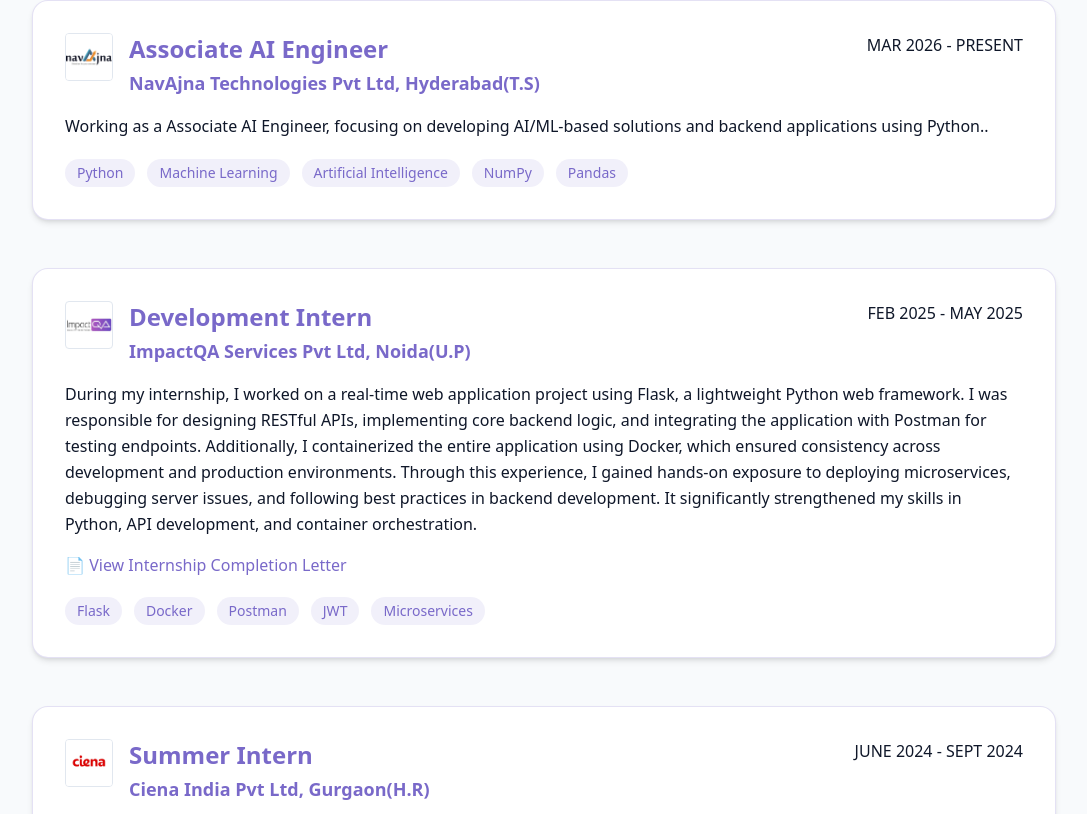
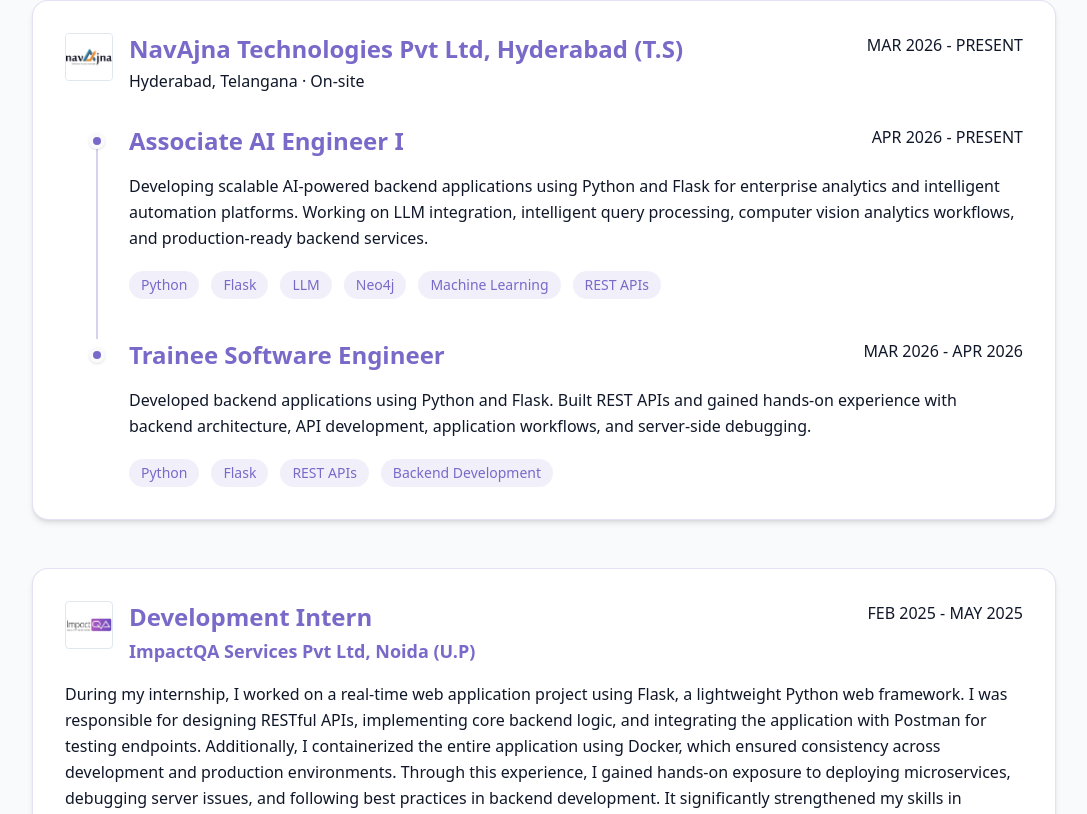
Before and after one commit to anmjain1409/Portfolio, a React (Vite) app: page / in a window 1280 px wide. Shown: the part 1886-2700 px from the top of the page, without its empty margins (96-1183 px from the left). Built offline with nearby package versions, Linux system fonts and the light colour scheme.

Commit message:
Update ExperienceSection.jsx

```diff
--- a/src/components/ExperienceSection.jsx
+++ b/src/components/ExperienceSection.jsx
@@ -2,9 +2,90 @@
 import cienaLogo from "@/assets/Ciena.png";
 import ypsilonLogo from "@/assets/ypsilon_it_solutions.png";
 import iitLogo from "@/assets/E&ICT Academy.png";
-import navAjnaLogo from "@/assets/navAjnaLogo.jpg"
+import navAjnaLogo from "@/assets/navAjnaLogo.jpg";
 
 export const ExperienceSection = () => {
+  const experiences = [
+    {
+      type: "progression",
+      company: "NavAjna Technologies Pvt Ltd, Hyderabad (T.S)",
+      logo: navAjnaLogo,
+      year: "MAR 2026 - PRESENT",
+      roles: [
+        {
+          role: "Associate AI Engineer I",
+          year: "APR 2026 - PRESENT",
+          description:
+            "Developing scalable AI-powered backend applications using Python and Flask for enterprise analytics and intelligent automation platforms. Working on LLM integration, intelligent query processing, computer vision analytics workflows, and production-ready backend services.",
+          skills: [
+            "Python",
+            "Flask",
+            "LLM",
+            "Neo4j",
+            "Machine Learning",
+            "REST APIs",
+          ],
+        },
+        {
+          role: "Trainee Software Engineer",
+          year: "MAR 2026 - APR 2026",
+          description:
+            "Developed backend applications using Python and Flask. Built REST APIs and gained hands-on experience with backend architecture, API development, application workflows, and server-side debugging.",
+          skills: [
+            "Python",
+            "Flask",
+            "REST APIs",
+            "Backend Development",
+          ],
+        },
+      ],
+    },
+    {
+      type: "single",
+      role: "Development Intern",
+      company: "ImpactQA Services Pvt Ltd, Noida (U.P)",
+      logo: impactqaLogo,
+      year: "FEB 2025 - MAY 2025",
+      certificateLink:
+        "https://drive.google.com/file/d/1M2d0L3ZLbmpKCvBBTOTwmRHw5hFG5bLO/view?usp=sharing",
+      description:
+        "During my internship, I worked on a real-time web application project using Flask, a lightweight Python web framework. I was responsible for designing RESTful APIs, implementing core backend logic, and integrating the application with Postman for testing endpoints. Additionally, I containerized the entire application using Docker, which ensured consistency across development and production environments. Through this experience, I gained hands-on exposure to deploying microservices, debugging server issues, and following best practices in backend development. It significantly strengthened my skills in Python, API development, and container orchestration.",
+      skills: ["Flask", "Docker", "Postman", "JWT", "Microservices"],
+    },
+    {
+      type: "single",
+      role: "Summer Intern",
+      company: "Ciena India Pvt Ltd, Gurgaon (H.R)",
+      logo: cienaLogo,
+      year: "JUNE 2024 - SEPT 2024",
+      certificateLink:
+        "https://drive.google.com/file/d/14Kc4TdgWcxpIpzZIQjRF1kV4YvigSvdX/view?usp=sharing",
+      description:
+        "As a Summer Intern at Ciena India Private Limited, I contributed to the development and enhancement of internal automation tools using Python. One of my key projects was working on a Company Log Analysis Tool, where I improved and launched a new version that consolidated logs into a single file, making it significantly easier to identify and troubleshoot issues. This upgrade improved diagnostic speed and reduced manual effort for the team. I collaborated closely with developers and testers to ensure the tool met real-time requirements and integrated well with existing workflows. Alongside coding, I documented the tool's usage and setup procedures, which streamlined onboarding and future maintenance. I also worked on automating various tasks and optimizing data workflows, leading to improved team efficiency. My internship gave me strong exposure to real-world problem-solving, agile practices, and technical collaboration in a fast-paced environment. I regularly used Git for version control and participated in code reviews and knowledge-sharing sessions.",
+      skills: ["Python", "Git", "Automation", "Agile", "Debugging"],
+    },
+    {
+      type: "single",
+      role: "Industrial Trainee",
+      company: "Ypsilon IT Solutions, Indore (M.P)",
+      logo: ypsilonLogo,
+      year: "JULY 2023 - AUG 2023",
+      description:
+        "I developed dynamic, responsive web applications by creating clones of popular platforms like Flipkart and BookMyShow to strengthen my full-stack development skills. These projects involved building functional user interfaces and integrating key features such as product listings, filtering, search, user login, and cart management. I used HTML, CSS, and JavaScript to design clean and interactive frontends that closely mimicked the real platforms. On the backend, I employed Python and Flask to handle routing, user authentication, and data management. I focused on writing modular, maintainable code and ensured responsiveness across various devices. These projects helped me understand the architecture of scalable web applications. I also learned how to debug cross-browser issues and improve page load performance.",
+      skills: ["HTML", "CSS", "JavaScript", "Flask"],
+    },
+    {
+      type: "single",
+      role: "Online Summer Training",
+      company: "E&ICT Academy, IIT Kanpur (U.P)",
+      logo: iitLogo,
+      year: "MAY 2023 - JUN 2023",
+      description:
+        "I successfully completed an intensive Python training program focused on data science, analysis, and visualization. The training covered core concepts of data manipulation using Pandas and NumPy, enabling me to clean, transform, and analyze real-world datasets efficiently. I also gained hands-on experience in creating insightful visualizations using Matplotlib and Seaborn. As part of the program, I worked on end-to-end data pipelines, exploratory data analysis, statistical modeling, and data storytelling. This experience strengthened my analytical thinking and technical proficiency in Python for solving real-world data problems.",
+      skills: ["Python", "Pandas", "NumPy", "Matplotlib", "EDA"],
+    },
+  ];
+
   return (
     <section id="experience" className="py-24 px-6 bg-background">
       <div className="mx-auto max-w-5xl">
@@ -13,51 +94,88 @@
         </h2>
 
         <div className="space-y-12">
-          {[{
-            role: "Associate AI Engineer",
-            company: "NavAjna Technologies Pvt Ltd, Hyderabad(T.S)",
-            logo: navAjnaLogo,
-            year: "MAR 2026 - PRESENT",
-            description: 'Working as a Associate AI Engineer, focusing on developing AI/ML-based solutions and backend applications using Python..',
-            skills: ["Python", "Machine Learning", "Artificial Intelligence", "NumPy", "Pandas"],
-          },
-          {
-            role: "Development Intern",
-            company: "ImpactQA Services Pvt Ltd, Noida(U.P)",
-            logo: impactqaLogo,
-            year: "FEB 2025 - MAY 2025",
-            certificateLink:
-              "https://drive.google.com/file/d/1M2d0L3ZLbmpKCvBBTOTwmRHw5hFG5bLO/view?usp=sharing",
-            description: `During my internship, I worked on a real-time web application project using Flask, a lightweight Python web framework. I was responsible for designing RESTful APIs, implementing core backend logic, and integrating the application with Postman for testing endpoints. Additionally, I containerized the entire application using Docker, which ensured consistency across development and production environments. Through this experience, I gained hands-on exposure to deploying microservices, debugging server issues, and following best practices in backend development. It significantly strengthened my skills in Python, API development, and container orchestration.`,
-            skills: ["Flask", "Docker", "Postman", "JWT", "Microservices"],
-          },
-          {
-            role: "Summer Intern",
-            company: "Ciena India Pvt Ltd, Gurgaon(H.R)",
-            logo: cienaLogo,
-            year: "JUNE 2024 - SEPT 2024",
-            certificateLink:
-              "https://drive.google.com/file/d/14Kc4TdgWcxpIpzZIQjRF1kV4YvigSvdX/view?usp=sharing",
-            description: `As a Summer Intern at Ciena India Private Limited, I contributed to the development and enhancement of internal automation tools using Python. One of my key projects was working on a Company Log Analysis Tool, where I improved and launched a new version that consolidated logs into a single file, making it significantly easier to identify and troubleshoot issues. This upgrade improved diagnostic speed and reduced manual effort for the team. I collaborated closely with developers and testers to ensure the tool met real-time requirements and integrated well with existing workflows. Alongside coding, I documented the tool’s usage and setup procedures, which streamlined onboarding and future maintenance. I also worked on automating various tasks and optimizing data workflows, leading to improved team efficiency. My internship gave me strong exposure to real-world problem-solving, agile practices, and technical collaboration in a fast-paced environment. I regularly used Git for version control and participated in code reviews and knowledge-sharing sessions.`,
-            skills: ["Python", "Git", "Automation", "Agile", "Debugging"],
-          },
-          {
-            role: "Industrial Trainee",
-            company: "Ypsilon IT Solutions, Indore(M.P)",
-            logo: ypsilonLogo,
-            year: "JULY 2023 - AUG 2023",
-            description: `I developed dynamic, responsive web applications by creating clones of popular platforms like Flipkart and BookMyShow to strengthen my full-stack development skills. These projects involved building functional user interfaces and integrating key features such as product listings, filtering, search, user login, and cart management. I used HTML, CSS, and JavaScript to design clean and interactive frontends that closely mimicked the real platforms. On the backend, I employed Python and Flask to handle routing, user authentication, and data management. I focused on writing modular, maintainable code and ensured responsiveness across various devices. These projects helped me understand the architecture of scalable web applications. I also learned how to debug cross-browser issues and improve page load performance. By replicating real-world apps, I enhanced my ability to analyze features and implement them from scratch. This experience boosted both my problem-solving skills and practical knowledge of web technologies.`,
-            skills: ["HTML", "CSS", "JavaScript", "Flask"],
-          },
-          {
-            role: "Online Summer Training",
-            company: "E&ICT Academy, IIT Kanpur(U.P)",
-            logo: iitLogo,
-            year: "MAY 2023 - JUN 2023",
-            description: `I successfully completed an intensive Python training program focused on data science, analysis, and visualization. The training covered the core concepts of data manipulation using Pandas and NumPy, enabling me to clean, transform, and analyze real-world datasets efficiently. I also gained hands-on experience in creating insightful visualizations using Matplotlib and Seaborn, which helped me interpret data trends effectively. As part of the program, I worked on end-to-end data pipelines, from raw data ingestion to analysis and reporting. I collaborated with peers on data science projects, applying techniques such as exploratory data analysis (EDA), statistical modeling, and data storytelling. Additionally, I explored model building and deployment, using simple machine learning models for prediction tasks. The projects also included sharing findings through dashboards and reports. This experience strengthened my analytical thinking and technical proficiency. It gave me a strong foundation in the practical application of Python for solving real data problems.`,
-            skills: ["Python", "Pandas", "NumPy", "Matplotlib", "EDA"],
-          },
-          ].map((exp, idx) => (
+          {experiences.map((exp, idx) => {
+            if (exp.type === "progression") {
+              return (
+                <div
+                  key={idx}
+                  className="bg-card border border-primary/20 p-6 md:p-8 rounded-2xl shadow-md hover:shadow-xl transition-shadow duration-300 text-left"
+                >
+                  {/* Company Header */}
+                  <div className="flex flex-col md:flex-row md:justify-between gap-4 mb-8">
+                    <div className="flex items-start gap-4">
+                      <img
+                        src={exp.logo}
+                        alt={`${exp.company} logo`}
+                        className="w-12 h-12 rounded object-contain border border-muted"
+                      />
+
+                      <div>
+                        <h3 className="text-xl md:text-2xl font-semibold text-primary">
+                          {exp.company}
+                        </h3>
+
+                        <p className="text-sm md:text-base text-muted-foreground mt-1">
+                          Hyderabad, Telangana · On-site
+                        </p>
+                      </div>
+                    </div>
+
+                    <span className="text-sm md:text-base text-muted-foreground font-medium whitespace-nowrap">
+                      {exp.year}
+                    </span>
+                  </div>
+
+                  {/* Career Progression Timeline */}
+                  <div className="ml-5 md:ml-6">
+                    {exp.roles.map((role, roleIdx) => (
+                      <div
+                        key={roleIdx}
+                        className="relative pl-10 pb-10 last:pb-0"
+                      >
+                        {/* Timeline Line */}
+                        {roleIdx !== exp.roles.length - 1 && (
+                          <div className="absolute left-[7px] top-4 bottom-0 w-[2px] bg-primary/30" />
+                        )}
+
+                        {/* Timeline Dot */}
+                        <div className="absolute left-0 top-2 w-4 h-4 rounded-full bg-primary border-4 border-background shadow-sm" />
+
+                        {/* Role Header */}
+                        <div className="flex flex-col md:flex-row md:items-start md:justify-between gap-2">
+                          <h4 className="text-xl md:text-2xl font-semibold text-primary">
+                            {role.role}
+                          </h4>
+
+                          <span className="text-sm md:text-base text-muted-foreground font-medium whitespace-nowrap">
+                            {role.year}
+                          </span>
+                        </div>
+
+                        {/* Description */}
+                        <p className="mt-4 text-[15px] md:text-[16px] leading-relaxed text-foreground">
+                          {role.description}
+                        </p>
+
+                        {/* Skills */}
+                        <div className="mt-5 flex flex-wrap gap-3">
+                          {role.skills.map((skill, skillIdx) => (
+                            <span
+                              key={skillIdx}
+                              className="text-xs md:text-sm bg-primary/10 text-primary px-3 py-1 rounded-full font-medium"
+                            >
+                              {skill}
+                            </span>
+                          ))}
+                        </div>
+                      </div>
+                    ))}
+                  </div>
+                </div>
+              );
+            }
+
+            return (
               <div
                 key={idx}
                 className="bg-card border border-primary/20 p-6 md:p-8 rounded-2xl shadow-md hover:shadow-xl transition-shadow duration-300 text-left"
@@ -69,16 +187,19 @@
                       alt={`${exp.company} logo`}
                       className="w-12 h-12 rounded object-contain border border-muted"
                     />
+
                     <div>
                       <h3 className="text-xl md:text-2xl font-semibold text-primary">
                         {exp.role}
                       </h3>
+
                       <p className="text-base md:text-lg font-semibold text-primary mt-1">
                         {exp.company}
                       </p>
                     </div>
                   </div>
-                <span className="text-sm md:text-base text-muted-foreground font-medium">
+
+                  <span className="text-sm md:text-base text-muted-foreground font-medium whitespace-nowrap">
                     {exp.year}
                   </span>
                 </div>
@@ -111,7 +232,8 @@
                   ))}
                 </div>
               </div>
-          ))}
+            );
+          })}
         </div>
       </div>
     </section>
```
Lines whose indentation alone changed are shown as unchanged.
